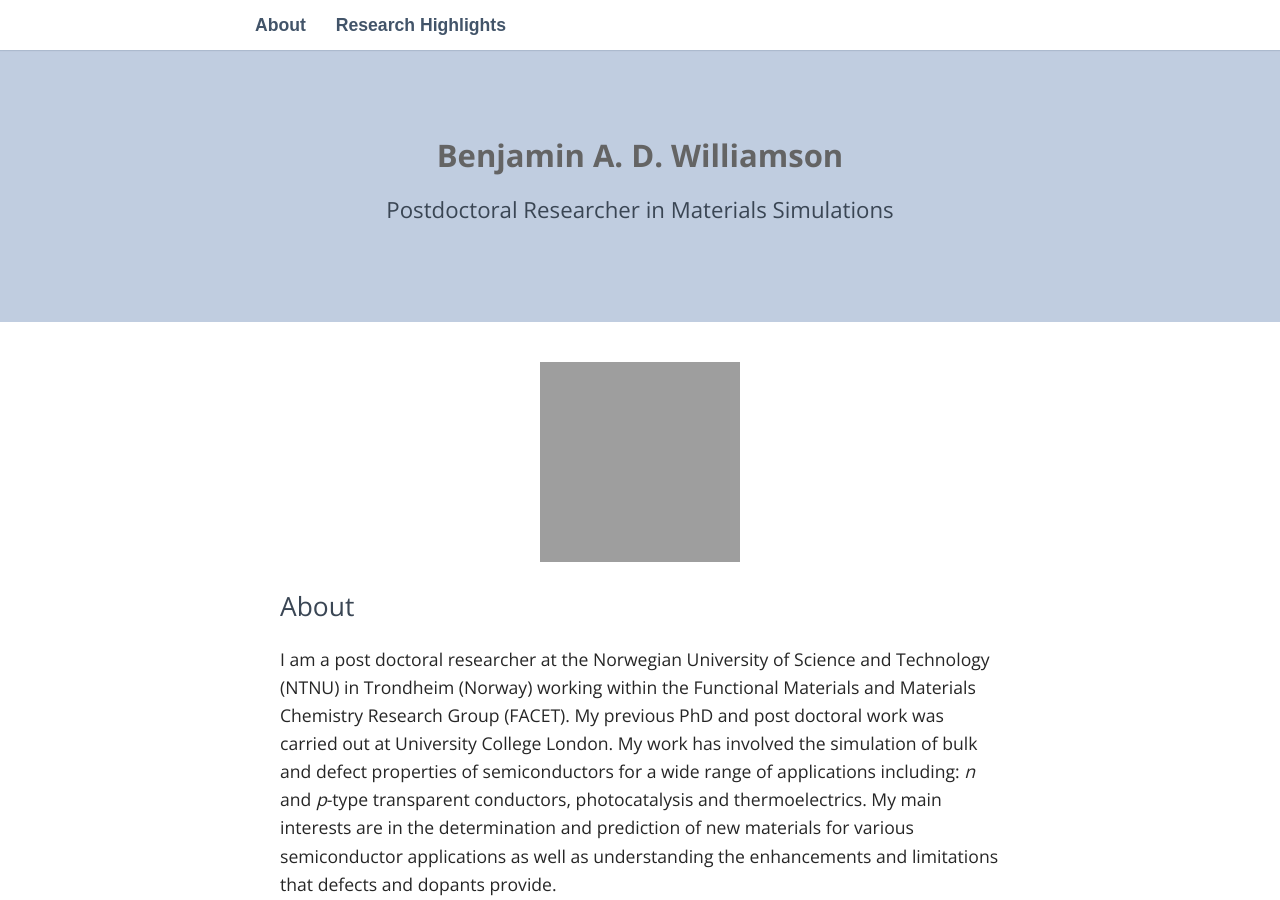
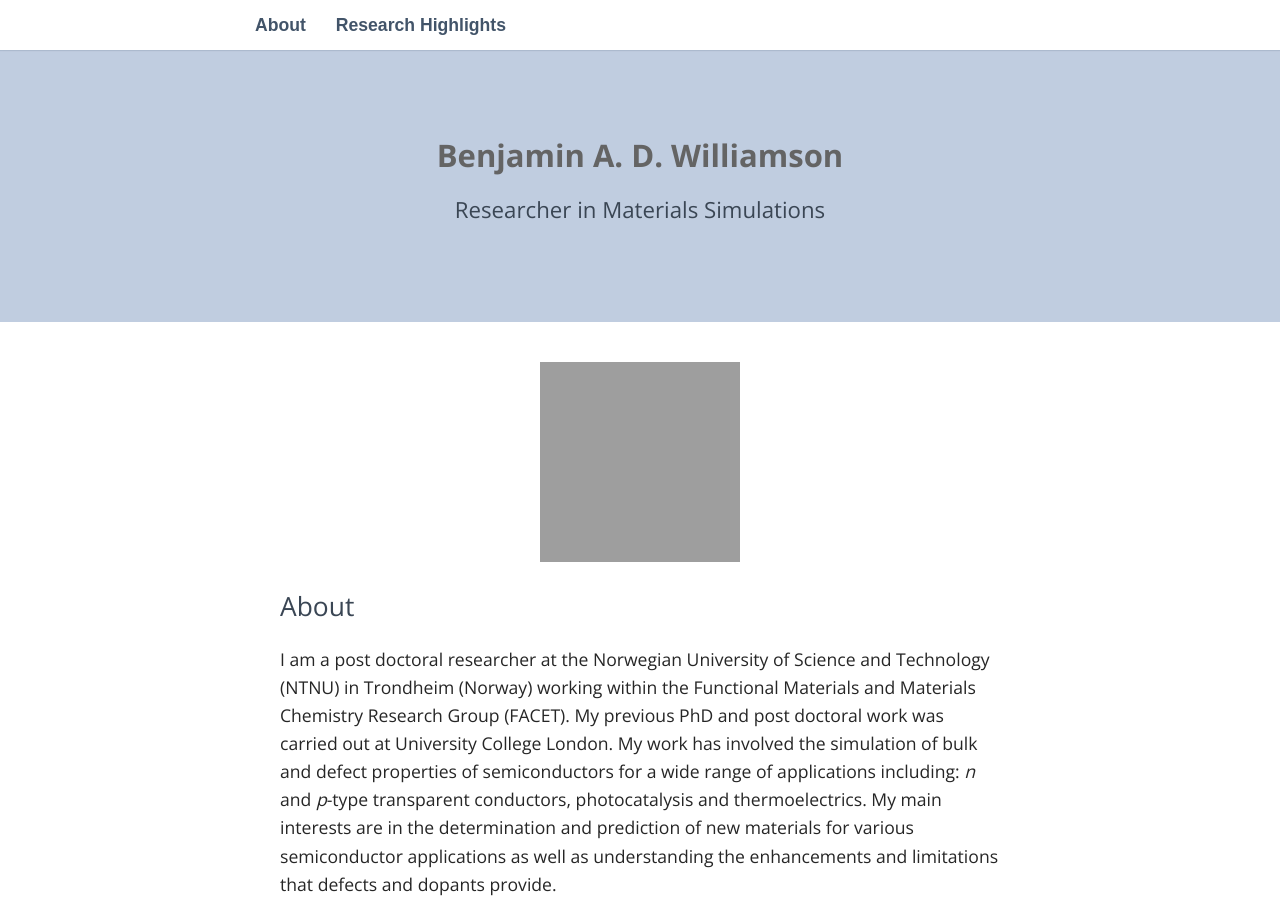
Before and after one commit to badw/badw.github.io, a Jekyll site: the page built from index.md, in a window 1280 px wide and 900 px high. Built offline with Jekyll 4.4.1, drawn with Linux system fonts in a browser that asks for light colours; some web fonts are replaced; grey boxes are pictures that could not be loaded.

Commit message:
updated title

```diff
--- a/_config.yml
+++ b/_config.yml
@@ -1,5 +1,5 @@
 title: Benjamin A. D. Williamson
-description: Postdoctoral Researcher in Materials Simulations
+description: Researcher in Materials Simulations
 email: benjamin.williamson@ntnu.no
 twitter_username: bad_williamson
 sass:
```
